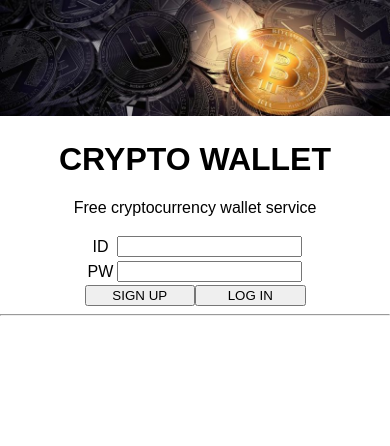
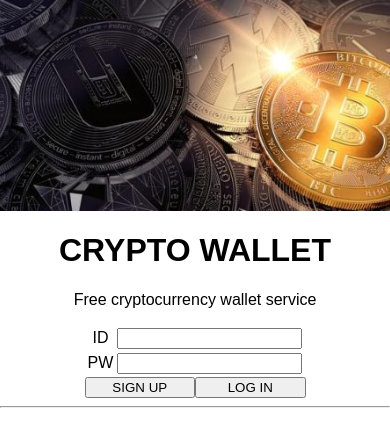
Before and after one commit to noreebia/cryptocurrency-wallet-front-end, a React (Create React App) app: page / in a window 390 px wide. Shown: the top 446 px of the page. Built offline with nearby package versions, Linux system fonts and the light colour scheme.

Commit message:
Make banner image responsive

```diff
--- a/src/App.css
+++ b/src/App.css
@@ -36,7 +36,12 @@
   margin: auto;
 }
 
-#banner {
+#bannerImage {
+  display:block;
   width: 100%;
-  height:auto;
+  min-height: 25vh;
+  background-image: url('./banner2.jpg');
+  /* background-image: url('./banner.png'); */
+  background-position: center;
+  background-size: cover;
 }
--- a/src/App.js
+++ b/src/App.js
@@ -1,8 +1,6 @@
 import React, { Component } from 'react';
 import './App.css';
 import './Fieldset';
-// import banner from './banner.png';
-import banner from './banner2.jpg';
 import Fieldset from './Fieldset';
 
 class App extends Component {
@@ -27,7 +25,7 @@ class App extends Component {
 
     return (
       <div className="App">
-        <img src={banner} id="banner"></img>
+        <div id= "bannerImage"></div>
         <h1>CRYPTO WALLET</h1>
         <p>Free cryptocurrency wallet service</p>
         <div id="credentialsInputForm">
```
